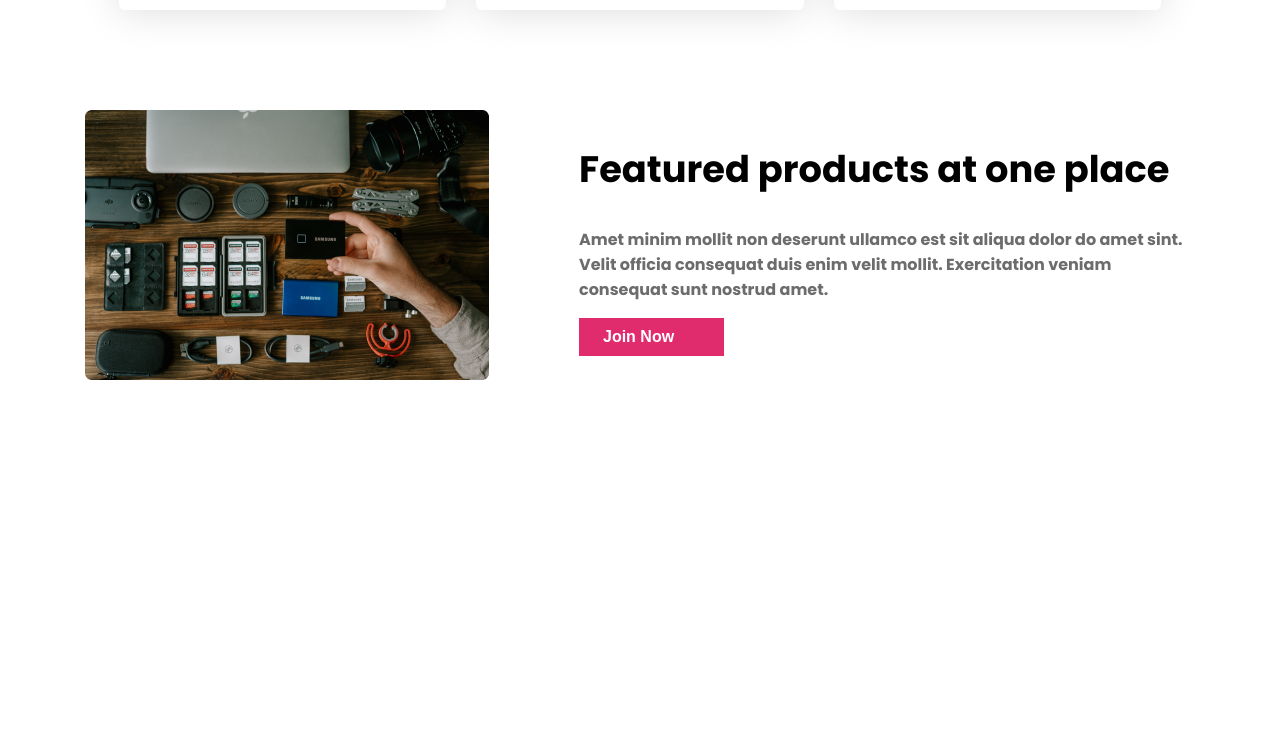
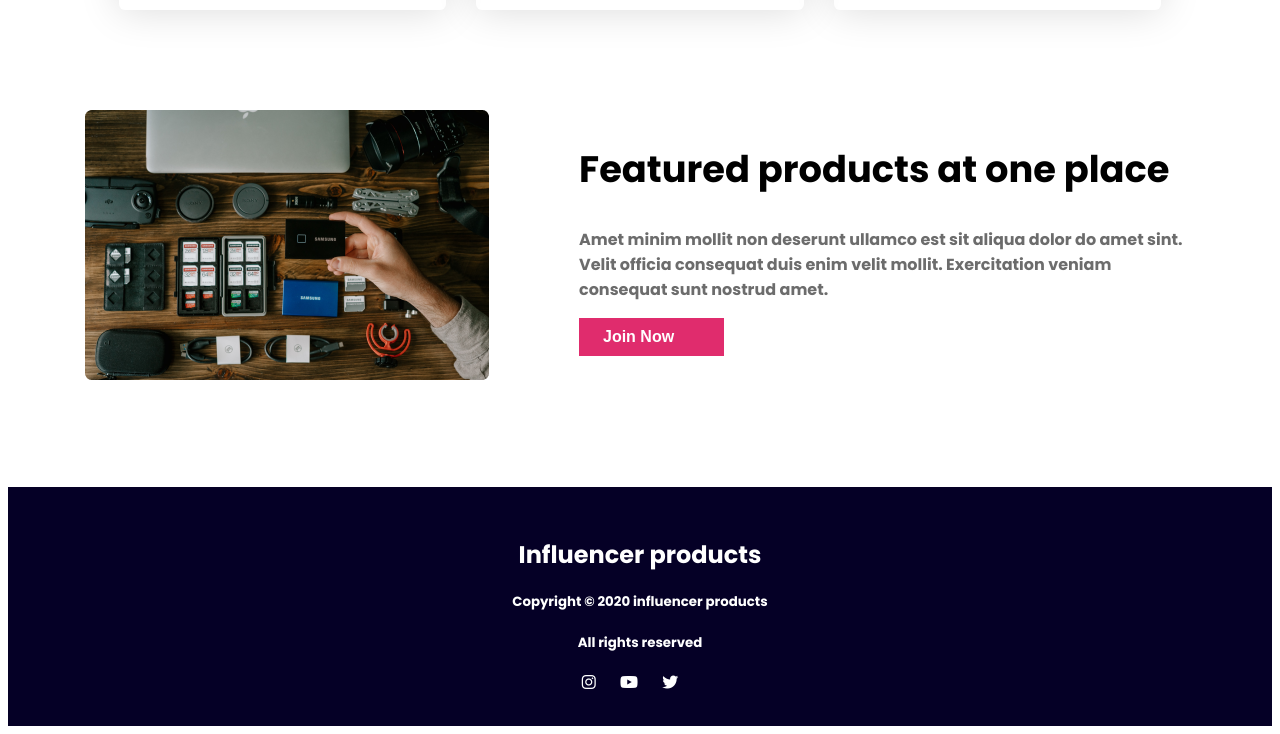
Before and after one commit to CodeWithRaihan/influencer-gear-website, a plain HTML site: page index.html in a window 1280 px wide. Shown: the part 2475-3209 px from the top of the page. Before the commit the page ends 2870 px from the top, so only its background shows below. Drawn offline with Linux system fonts and the light colour scheme.

Commit message:
added the footer part and icons

```diff
--- a/index.html
+++ b/index.html
@@ -5,6 +5,8 @@
     <meta name="viewport" content="width=device-width, initial-scale=1.0">
     <title>influencer-gear-website</title>
     <link rel="stylesheet" href="styles/influncer.css">
+    <link rel="stylesheet" href="https://cdnjs.cloudflare.com/ajax/libs/font-awesome/6.5.0/css/all.min.css">
+
 </head>
 <body class="poppins-regular">
         <header class="header">
@@ -317,8 +319,21 @@
               </section>
         </main>
 
-        <footer>
+        <footer class="footer">
+            <div class="footer-contianer">
+                  <h3 class="footer-title">Influencer products</h3>
+                  <p class="footer-sub-title">
+                    <small>Copyright © 2020  influencer products</small>
+                  </p>
+                  <p class="footer-sub-title"> <small>All rights reserved </small></p>
+                  <div class="footer-icons">
+                      <a href=""><i class="fa-brands fa-instagram"></i></a>
+                      <a href=""><i class="fa-brands fa-youtube"></i></a>
+                      <a href=""><i class="fa-brands fa-twitter"></i></a>
 
+
+                  </div>
+            </div>
         </footer>
 </body>
 </html>
--- a/styles/influncer.css
+++ b/styles/influncer.css
@@ -148,6 +148,7 @@
 .Featured-products{
      max-width: 1110px;
      margin: 0 auto;
+     margin-bottom: 100px;
 }
 .featured-container{
     display: flex;
@@ -168,8 +169,36 @@
     font-weight: bold;
     font-size: 1rem;
 }
+/* footer styels start here */
 
+.footer{
+    background-color:rgba(5, 0, 38, 1);
+}
 
+.footer-contianer{
+    width: 266px;
+    height: 139px;
+    margin: 0 auto;
+    text-align: center;
+    padding-top: 50px;
+    padding-bottom: 50px;
+
+}
+.footer-title{
+    margin: 0;
+    color: white;
+    font-weight: bold;
+    font-size: 1.5rem;
+}
+.footer-sub-title{
+      color: white;
+    font-weight: bold;
+    font-size:o.87rem;
+}
+.footer-icons a{
+    margin-right: 20px;
+    color: white;
+}
 
 
 
```
